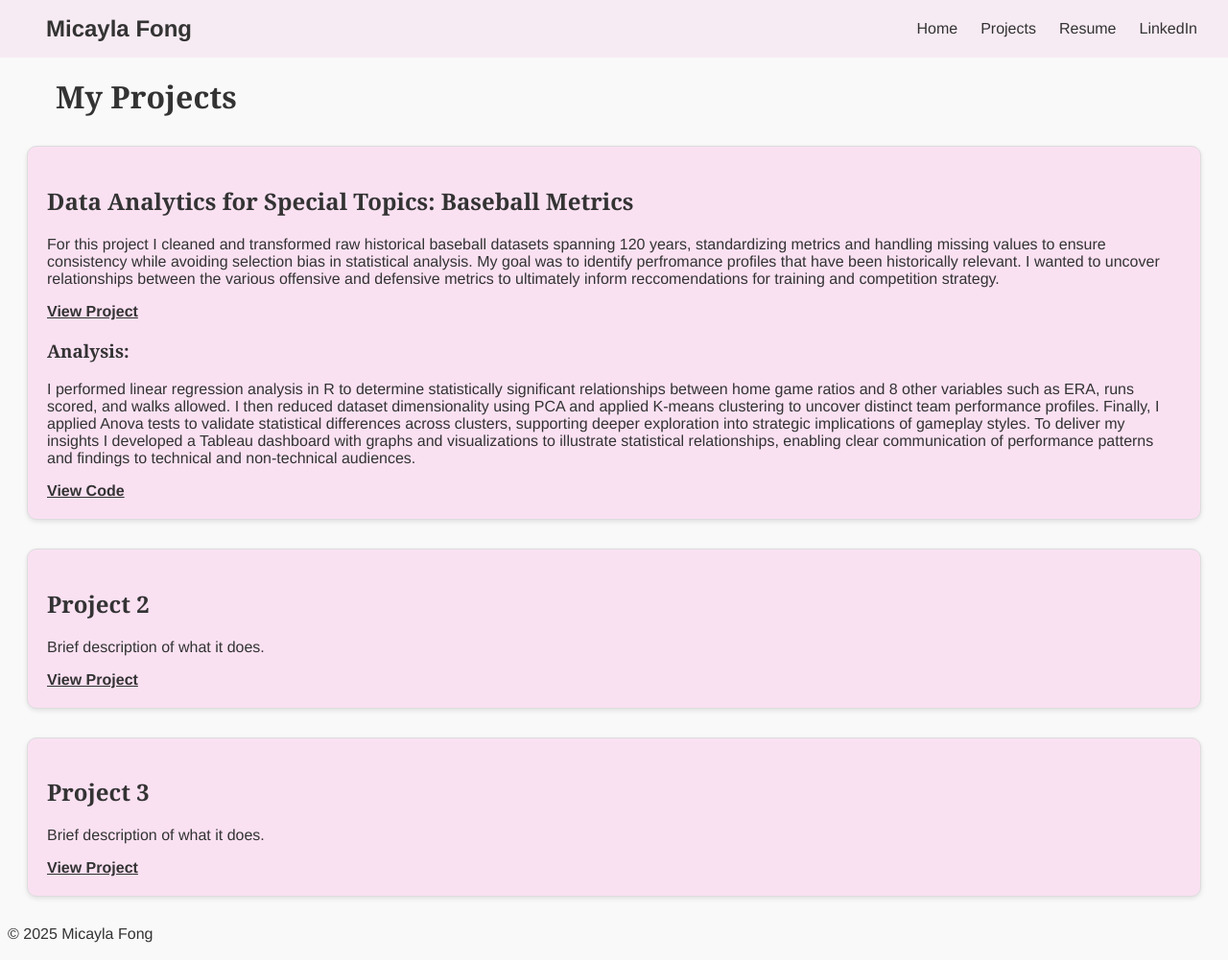
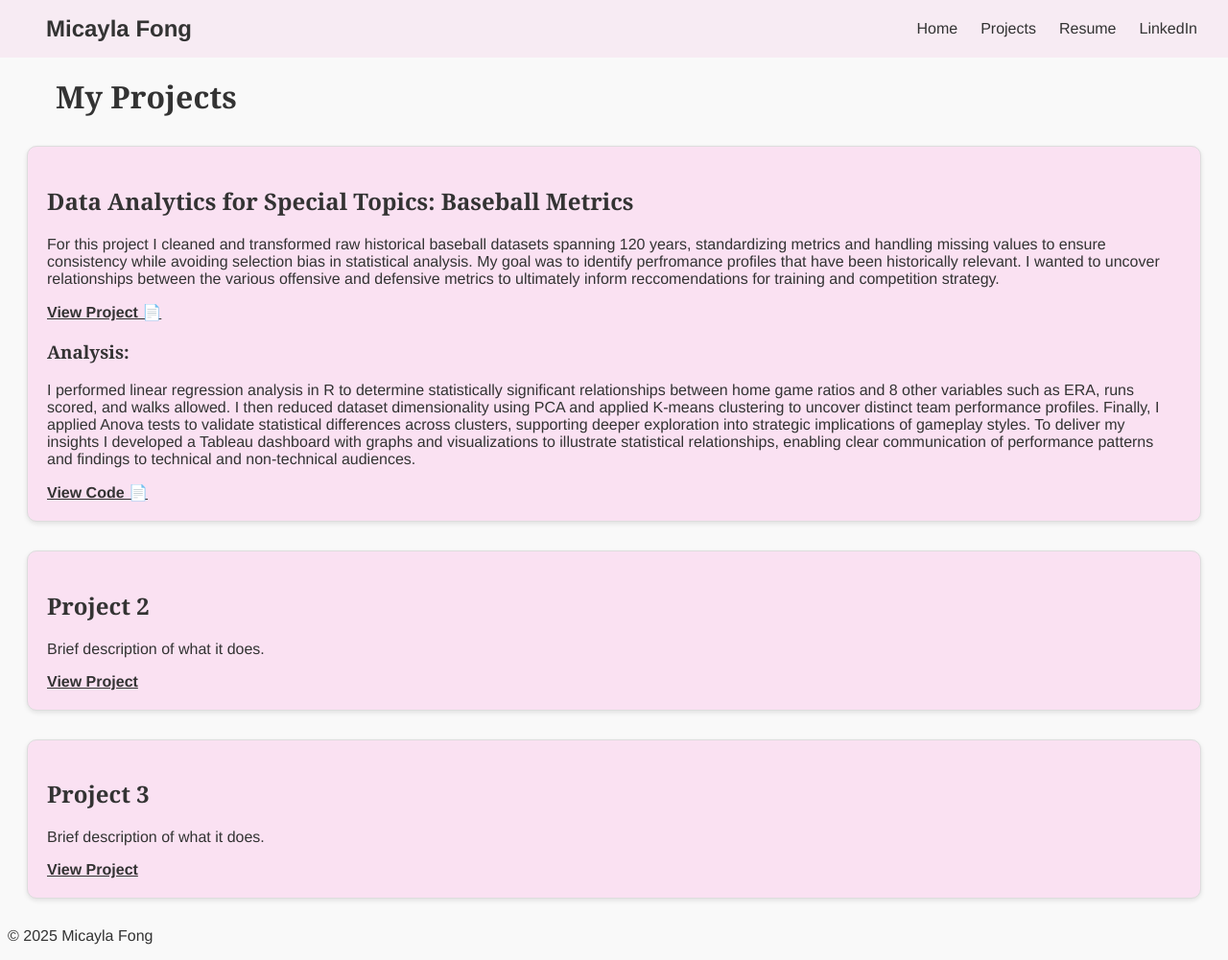
Before and after one commit to mdfong35/mdfong35.github.io, a Jekyll site: the page built from projects.md, in a window 1280 px wide and 1001 px high. Shown: the whole window at 96% size. Built offline with Jekyll 4.4.1, drawn with Linux system fonts in a browser that asks for light colours.

```diff
--- a/projects.md
+++ b/projects.md
@@ -11,13 +11,13 @@ permalink: /projects/
 <div class="project-card">
   <h2>Data Analytics for Special Topics: Baseball Metrics</h2>
   <p>For this project I cleaned and transformed raw historical baseball datasets spanning 120 years, standardizing metrics and handling missing values to ensure consistency while avoiding selection bias in statistical analysis. My goal was to identify perfromance profiles that have been historically relevant. I wanted to uncover relationships between the various offensive and defensive metrics to ultimately inform reccomendations for training and competition strategy.</p>
-  <a href="/assets/Baseball.pdf" target="_blank">View Project</a>
+  <a href="/assets/Baseball.pdf" target="_blank">View Project 📄</a>
   <h3>Analysis: </h3>
   <p>
     I performed linear regression analysis in R to determine statistically significant relationships between home game ratios and
 8 other variables such as ERA, runs scored, and walks allowed. I then reduced dataset dimensionality using PCA and applied K-means clustering to uncover distinct team performance profiles. Finally, I applied Anova tests to validate statistical differences across clusters, supporting deeper exploration into strategic
 implications of gameplay styles. To deliver my insights I developed a Tableau dashboard with graphs and visualizations to illustrate statistical relationships, enabling clear communication of performance patterns and findings to technical and non-technical audiences.</p>
-  <a href="/assets/KMEANS.pdf" target="_blank"> View Code</a>
+  <a href="/assets/KMEANS.pdf" target="_blank"> View Code 📄</a>
 </div>
 
 <div class="project-card">
```
